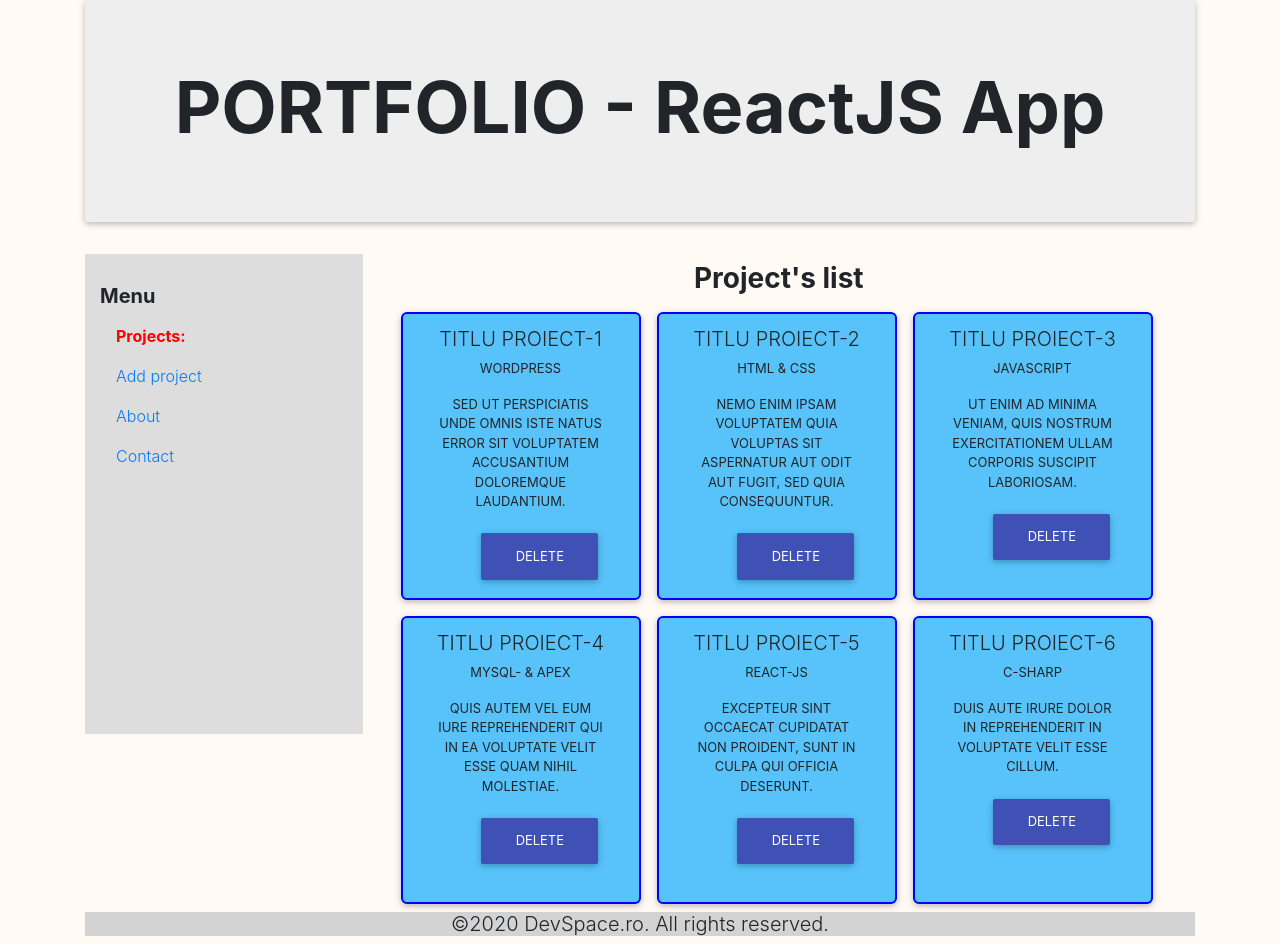
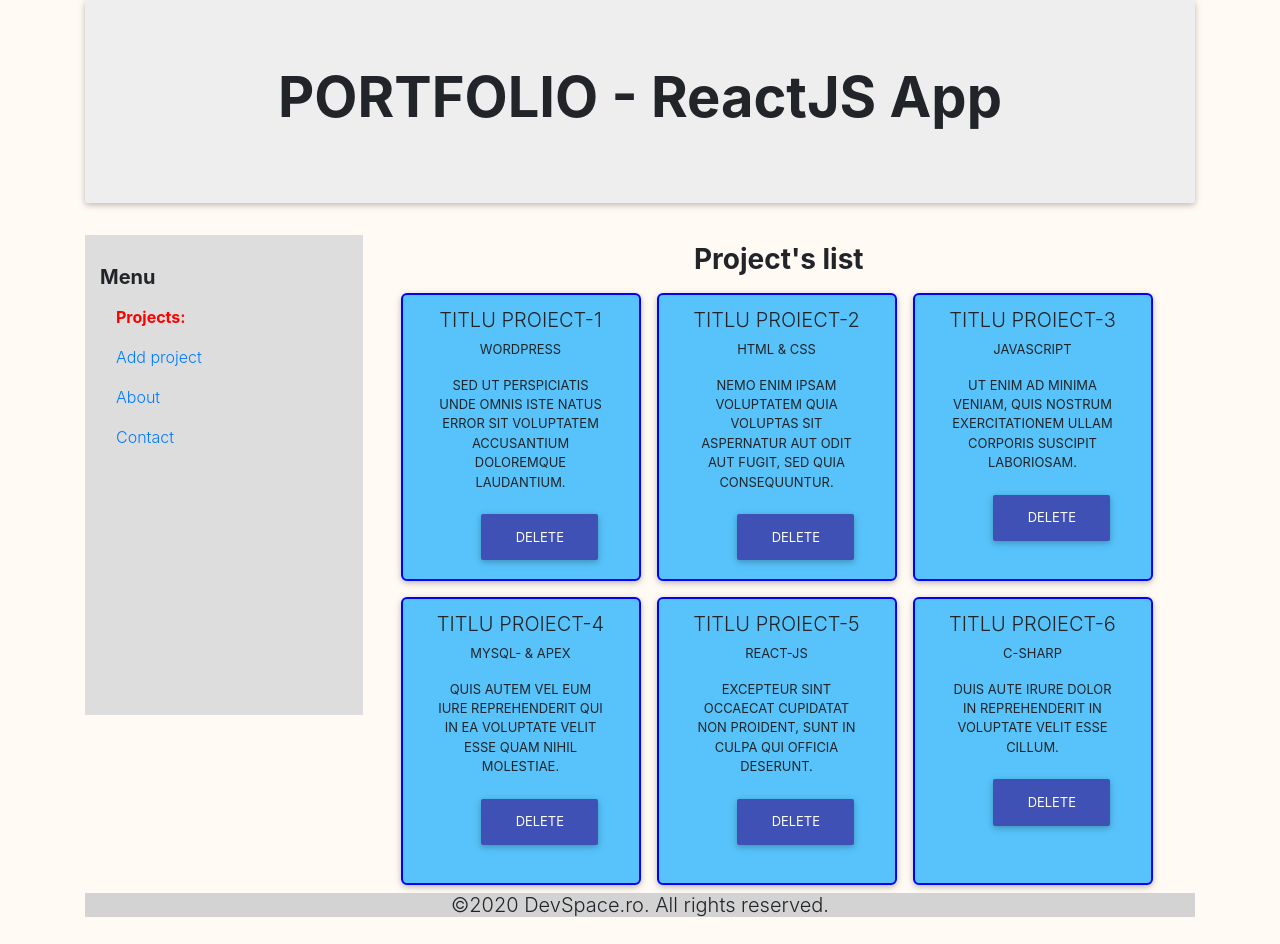
Before and after one commit to horoiu/Portfolio-React, a React (Create React App) app: page / in a window 1280 px wide. Built offline with nearby package versions, Linux system fonts and the light colour scheme.

Commit message:
Changed Component Antet.js to functional component Header.jsx and moved to new folder ./components/Header/

```diff
--- a/src/Antet.js
+++ /dev/null
@@ -1,18 +0,0 @@
-import React, { Component } from "react";
-
-// Since we do not use 'state' we can make this component a functional component, which is basically
-// just a function that returns JSX. More here : https://reactjs.org/docs/components-and-props.html
-
-class Antet extends Component {
-    render() {
-        return (
-            <div className="text-center jumbotron">
-                <h3 className="display-3 font-weight-bold justify">
-                    PORTFOLIO - ReactJS App
-                </h3>
-            </div>
-        );
-    }
-}
-
-export default Antet;
--- a/src/App.js
+++ b/src/App.js
@@ -1,10 +1,9 @@
 import React, { Component } from "react";
-import Antet from "./Antet.js";
+import Header from "./components/Header/Header.jsx";
 import Nav from "./components/Nav/Nav";
 import Projects from "./components/Projects/Projects";
 import AddProject from "./addProject";
 import About from "./components/About/About.jsx";
-// import About from "./components/About/About.jsx/index.js.js";
 import Contact from "./contact";
 import NotFound from "./components/NotFound/NotFound";
 import Footer from "./components/Footer/Footer";
@@ -19,7 +18,7 @@ class App extends Component {
         // console.log("App this.state:", this.state);
         return (
             <div className="container">
-                <Antet />
+                <Header />
                 <div className="row mr-0 ml-0">
                     <div className="col style">
                         <Nav />
--- /dev/null
+++ b/src/components/Header/Header.jsx
@@ -0,0 +1,16 @@
+import React from "react";
+
+// Since we do not use 'state' we can make this component a functional component, which is basically
+// just a function that returns JSX. More here : https://reactjs.org/docs/components-and-props.html
+
+function Header() {
+    return (
+        <div className="text-center jumbotron">
+            <h3 className="display-4 font-weight-bold justify">
+                PORTFOLIO - ReactJS App
+            </h3>
+        </div>
+    );
+}
+
+export default Header;
```
